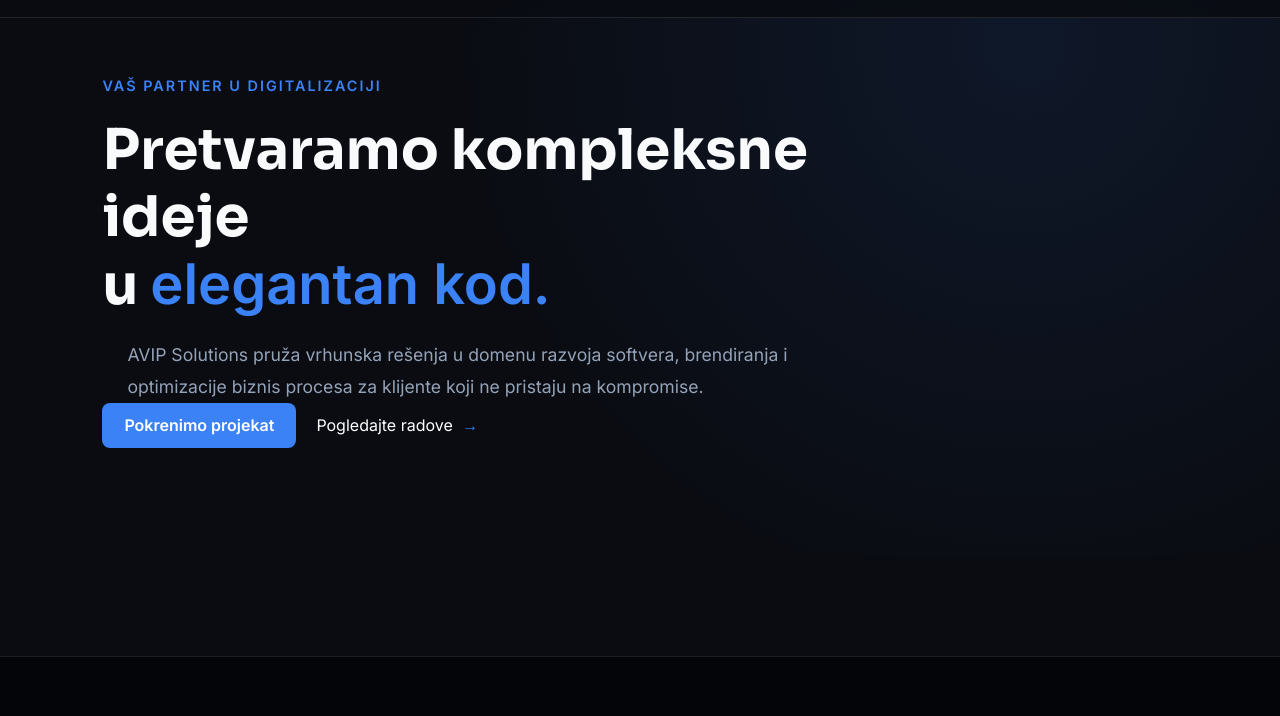
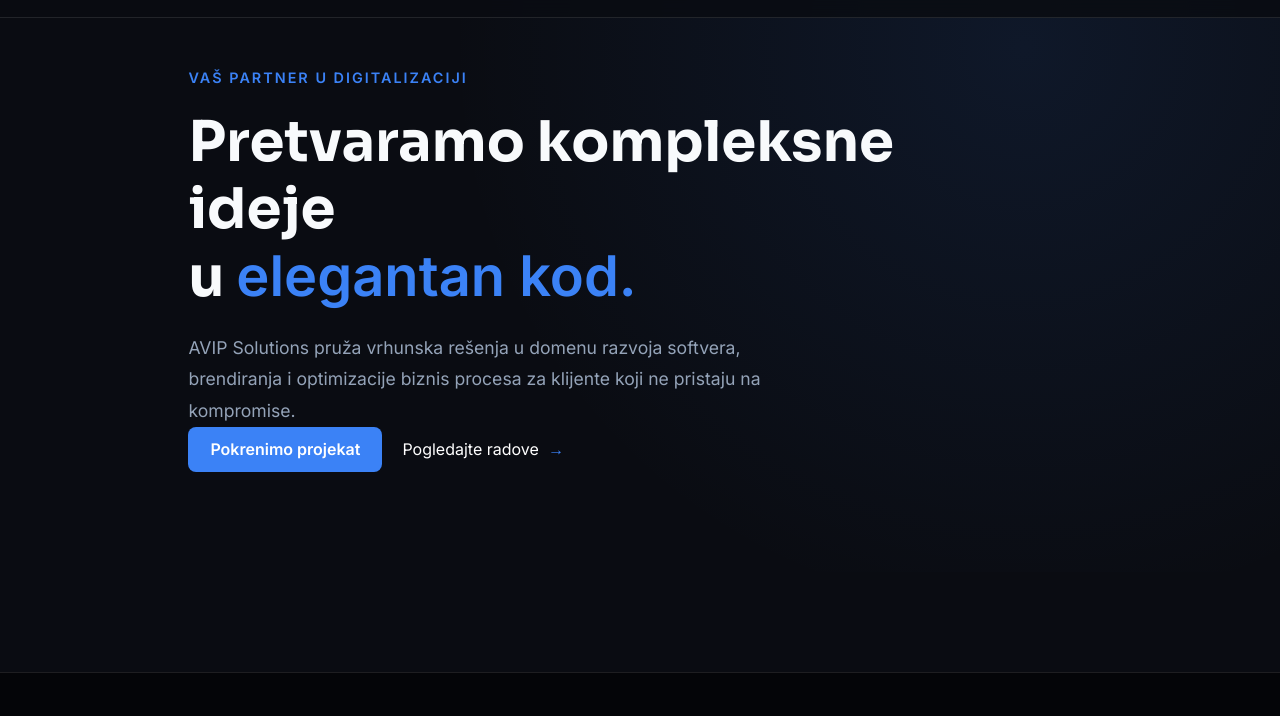
Before and after one commit to labadikristina-hub/AvipSolutions, a website built with webpack: page index.html in a window 1280 px wide. Shown: the part 84-800 px from the top of the page. Built offline with nearby package versions, Linux system fonts and the light colour scheme.

Commit message:
Initial commit Avip Solutions

```diff
--- a/css/style.css
+++ b/css/style.css
@@ -54,6 +54,13 @@
 
 .logo span {
   color: var(--akcenat-zuta);
+}
+
+.kontejner {
+  width: 100%;
+  padding: 0 8%; /* Ovo je ključ - poklapa se sa tvojim navbarom */
+  margin: 0 auto;
+  max-width: 1440px;
 }
 
 .nav-linkovi {
@@ -255,7 +262,14 @@
   min-height: 80vh;
   display: flex;
   align-items: center;
+  justify-content: flex-start;
   background: radial-gradient(circle at 80% 20%, rgba(59, 130, 246, 0.1) 0%, transparent 50%);
+}
+.hero-sekcija p {
+  margin-left: 0 ;
+  margin-right: auto ;
+  text-align: left ;
+  max-width: 600px;
 }
 
 .nadnaslov {
--- a/index.html
+++ b/index.html
@@ -22,7 +22,7 @@
 </nav>
 
 <header class="hero-sekcija">
-  <div class="hero-sadrzaj">
+  <div class="kontejner"> <div class="hero-sadrzaj">
     <span class="nadnaslov">VAŠ PARTNER U DIGITALIZACIJI</span>
 
     <h1>
@@ -38,7 +38,7 @@
       <a href="portfolio.html" class="link-sekundarni">Pogledajte radove <span class="strelica">→</span></a>
     </div>
   </div>
-</header>
+  </div> </header>
 
       <footer class="glavni-footer">
         <div class="footer-mreza">
@@ -46,9 +46,7 @@
             <a href="index.html" class="logo-footer">
               <img src="img/avip-logo.png" alt="AVIP Solutions Logo" class="footer-logo-img">
             </a>
-      <p class="opis-firme">
-        Specijalizovana agencija za razvoj softvera, mrežnu infrastrukturu i digitalnu transformaciju biznisa.
-      </p>
+            <p class="opis-firme">Specijalizovana agencija za razvoj softvera, mrežnu infrastrukturu i digitalnu transformaciju biznisa.</p>
           </div>
 
           <div class="footer-kolona">
@@ -71,7 +69,7 @@
 
           <div class="footer-kolona">
             <h4>Kontakt</h4>
-      <p class="kontakt-adresa">Mike Bosnića 15,<br>Bački Jarak</p>
+            <p class="kontakt-adresa">Mike Bosnića 15, Bački Jarak</p>
             <p class="kontakt-email">office@avip-solutions.com</p>
           </div>
         </div>
```
Lines whose indentation alone changed are shown as unchanged.
